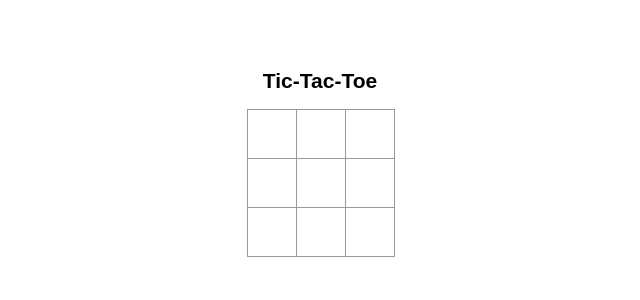
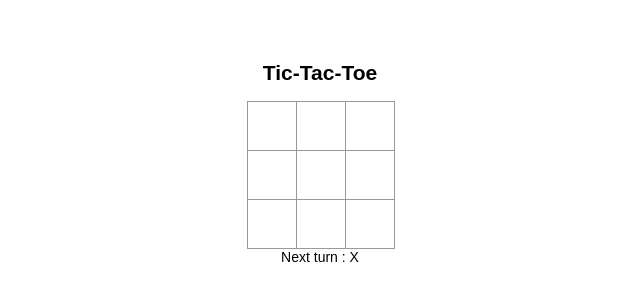
Before and after one commit to dnesbala/tic-tac-toe-react, a React (Create React App) app: page / in a window 1280 px wide. Shown: the part 246-546 px from the top of the page, without its empty margins (320-960 px from the left). Built offline with nearby package versions, Linux system fonts and the light colour scheme.

Commit message:
Displayed winner and next turn

```diff
--- a/src/Board.jsx
+++ b/src/Board.jsx
@@ -8,7 +8,7 @@ const Board = () => {
   console.log(squares);
 
   const handleClick = (i) => {
-    if (checkWinner(squares) || squares[i]) {
+    if (winner || squares[i]) {
       return;
     }
     const newSquares = [...squares];
@@ -45,6 +45,8 @@ const Board = () => {
     return null;
   };
 
+  const winner = checkWinner(squares);
+
   return (
     <div className="board-container">
       <h2>Tic-Tac-Toe</h2>
@@ -63,6 +65,9 @@ const Board = () => {
         <Square value={squares[7]} onClick={() => handleClick(7)} />
         <Square value={squares[8]} onClick={() => handleClick(8)} />
       </div>
+      {winner == null
+        ? `Next turn : ${xTurn ? "X" : "O"}`
+        : `Winner : ${winner}`}
     </div>
   );
 };
```
